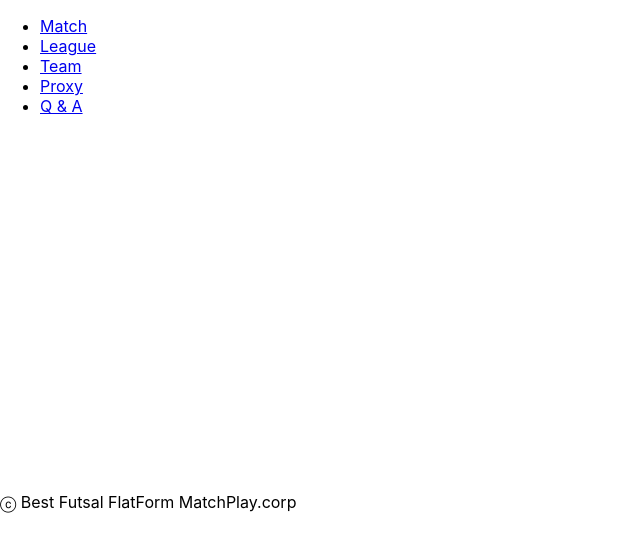
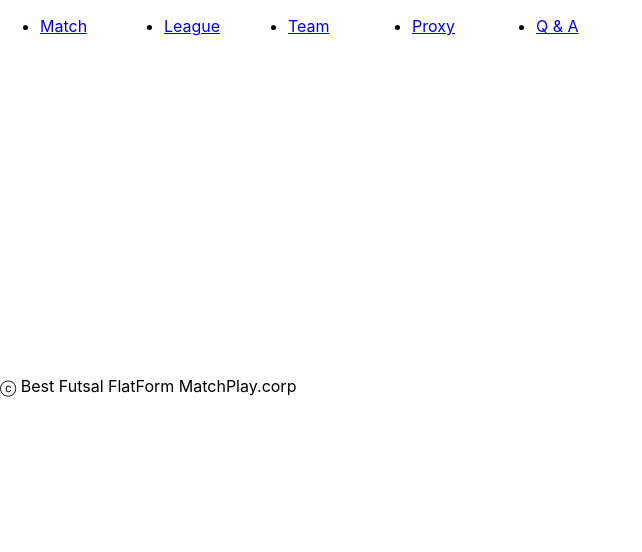
Before and after one commit to datalink7/FinalProject, a React (Create React App) app: page / in a window 1280 px wide. Shown: the top 552 px of the page, without its empty margins (0-642 px from the left). Built offline with nearby package versions, Linux system fonts and the light colour scheme.

Commit message:
menu upload
menu upload

```diff
--- /dev/null
+++ b/src/Css/Style.css
@@ -0,0 +1,4 @@
+.Menu li{
+    float: left;
+    width: 10%;
+}
--- a/src/Home/Header.js
+++ b/src/Home/Header.js
@@ -1,7 +1,7 @@
 import React from 'react';
 
 const Header = () => (
-    <div>
+        <div className="Menu">
             <ul>
                 <li>
                     <a href="#none">Match</a>
--- a/src/Home/Main.js
+++ b/src/Home/Main.js
@@ -2,6 +2,8 @@ import React,{Component} from 'react';
 import Footer from './Footer';
 import Header from './Header';
 import ReactPlayer from 'react-player/youtube';
+
+import '../Css/Style.css'
 
 class Main extends Component{
 
@@ -9,7 +11,7 @@ class Main extends Component{
         return(
             <div>
                 <Header/>
-                <ReactPlayer url='https://youtu.be/ep16_YDfNUU'/>
+                    <ReactPlayer url='https://youtu.be/ep16_YDfNUU' playing control/>
                 <Footer/>
             </div>
         )
```
Lines whose indentation alone changed are shown as unchanged.
